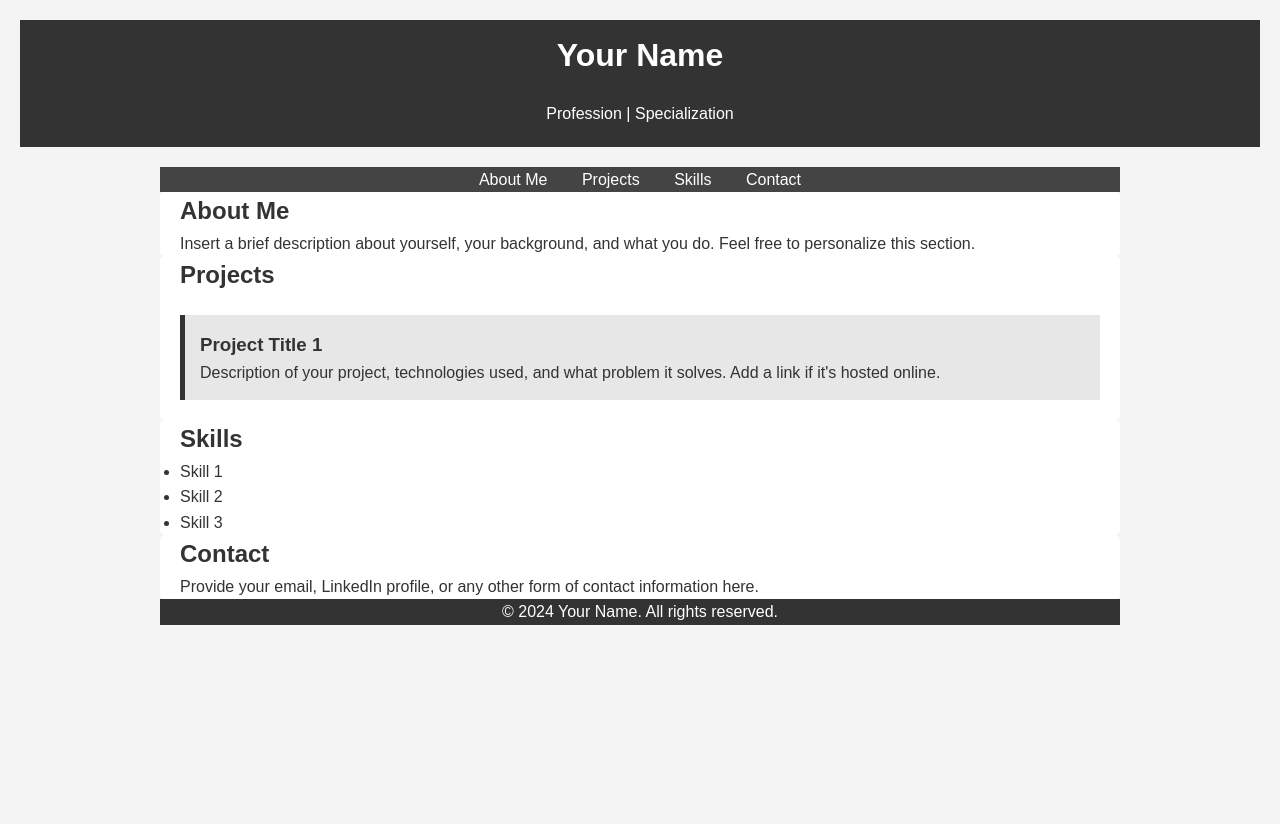
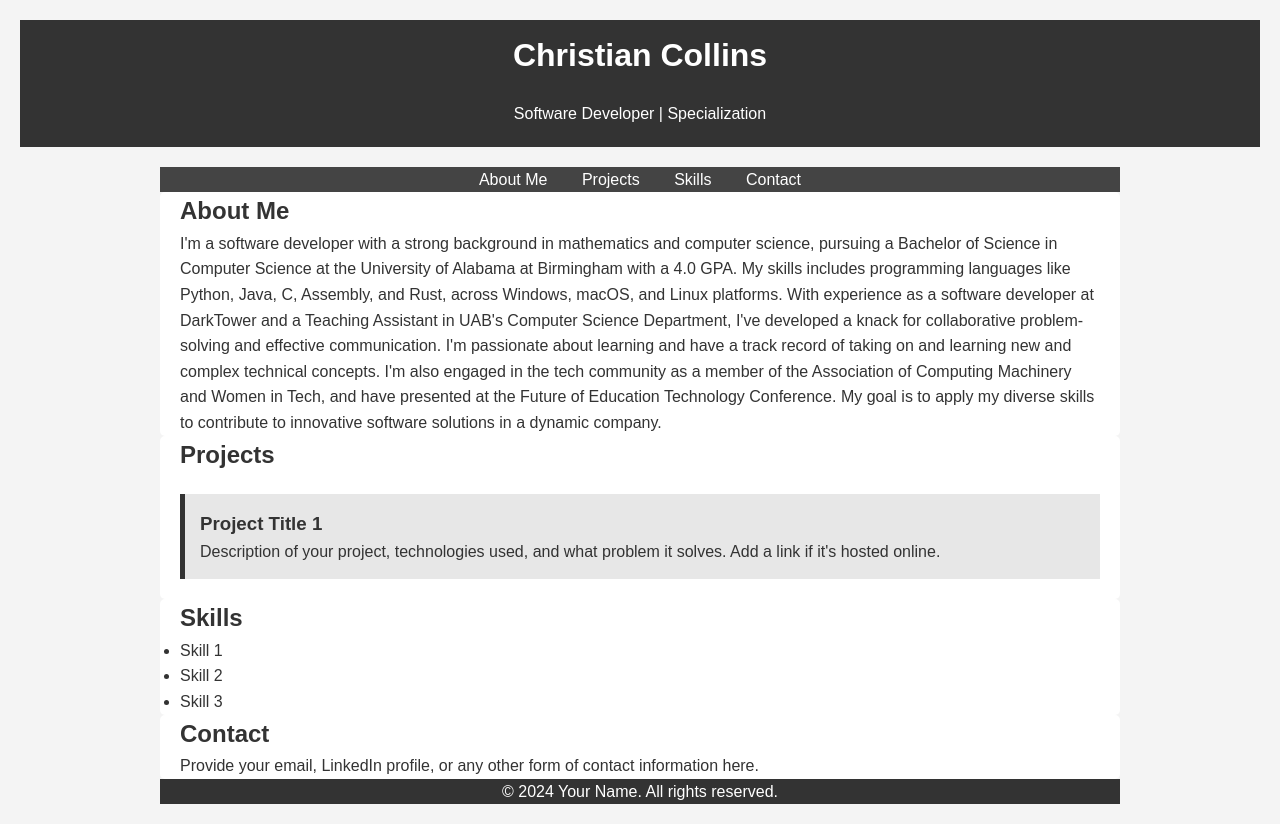
Before and after one commit to iamchristiancollins/website, a plain HTML site: page index.html in a window 1280 px wide. Before the commit the page ends 800 px from the top, so only its background shows below. Drawn offline with Linux system fonts and the light colour scheme.

Commit message:
add About Me

```diff
--- a/index.html
+++ b/index.html
@@ -9,8 +9,8 @@
 <body>
     <header>
         <div class="container">
-            <h1>Your Name</h1>
-            <p>Profession | Specialization</p>
+            <h1>Christian Collins</h1>
+            <p>Software Developer | Specialization</p>
         </div>
     </header>
 
@@ -25,7 +25,11 @@
 
     <section id="about" class="container">
         <h2>About Me</h2>
-        <p>Insert a brief description about yourself, your background, and what you do. Feel free to personalize this section.</p>
+        <p>I'm a software developer with a strong background in mathematics and computer science, pursuing a Bachelor of Science in Computer Science at the University of Alabama at Birmingham with a 4.0 GPA. My skills includes programming languages like Python, Java, C, Assembly, and Rust, across Windows, macOS, and Linux platforms.
+
+            With experience as a software developer at DarkTower and a Teaching Assistant in UAB's Computer Science Department, I've developed a knack for collaborative problem-solving and effective communication. I'm passionate about learning and have a track record of taking on and learning new and complex technical concepts.
+
+            I'm also engaged in the tech community as a member of the Association of Computing Machinery and Women in Tech, and have presented at the Future of Education Technology Conference. My goal is to apply my diverse skills to contribute to innovative software solutions in a dynamic company.</p>
     </section>
 
     <section id="projects" class="container">
```
